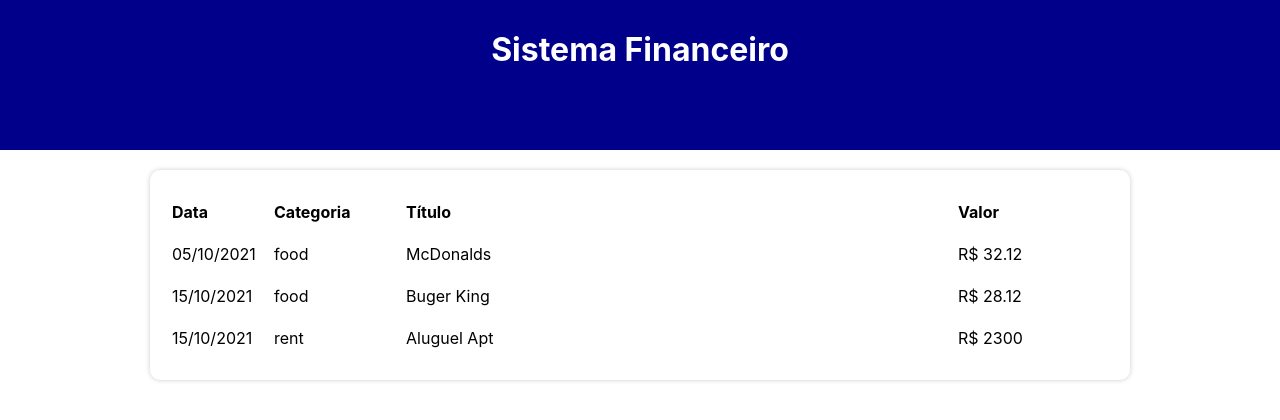
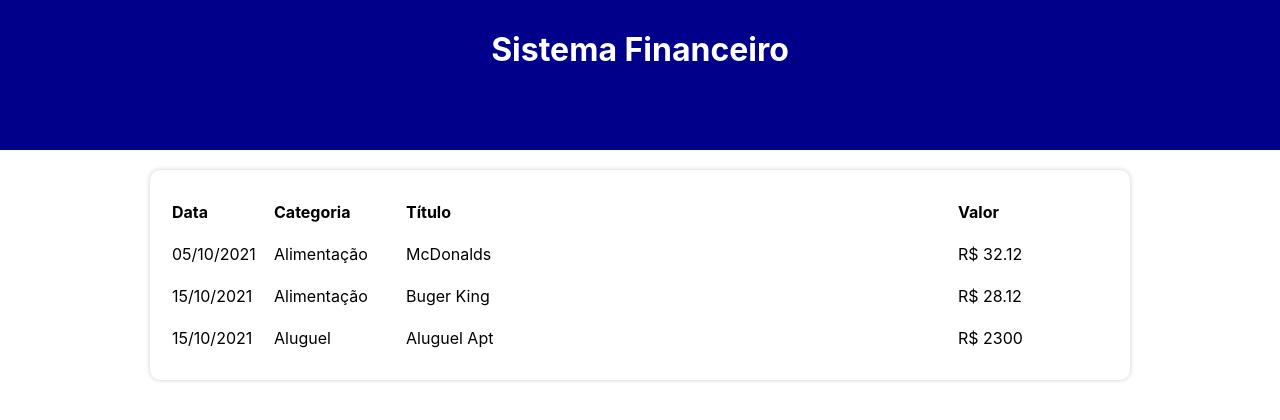
Before and after one commit to yansntss/expense-tracker, a React (Create React App) app: page / in a window 1280 px wide. Shown: the top 420 px of the page. Built offline with nearby package versions, Linux system fonts and the light colour scheme.

Commit message:
setando campo categoria

```diff
--- a/src/components/TableItem/index.tsx
+++ b/src/components/TableItem/index.tsx
@@ -1,6 +1,7 @@
 import * as C from './styles'
 import {Item} from '../../types/Items'
 import { formateDate } from '../../helpers/dateFilter'
+import {categories} from '../../data/categories'
 
 type Props = {
     item: Item
@@ -10,7 +11,7 @@
 return (
     <C.TableLine>
         <C.TableColumn>{formateDate(item.date)}</C.TableColumn>
-        <C.TableColumn>{item.category}</C.TableColumn>
+        <C.TableColumn>{categories[item.category].title}</C.TableColumn>
         <C.TableColumn>{item.title}</C.TableColumn>
         <C.TableColumn>R$ {item.value}</C.TableColumn>
     </C.TableLine>
```
